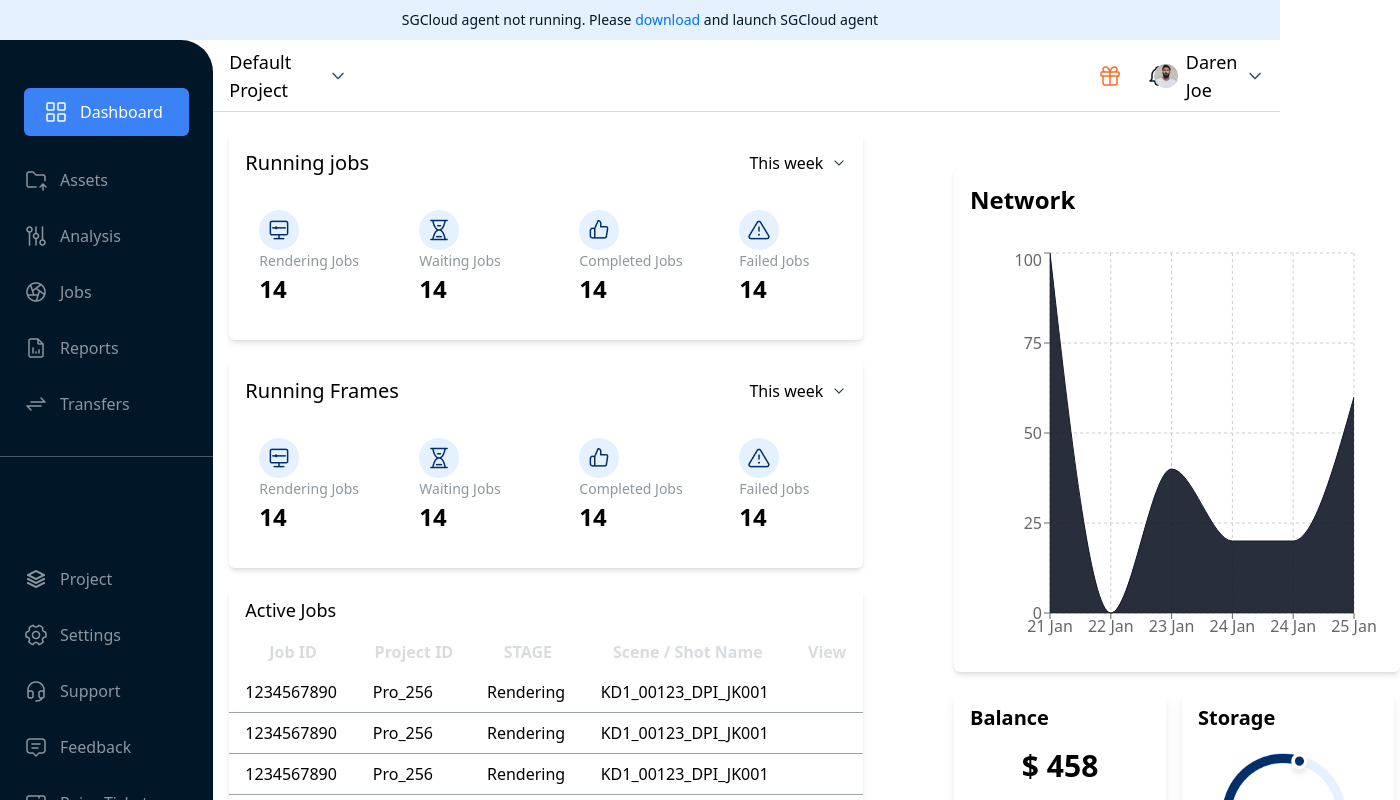
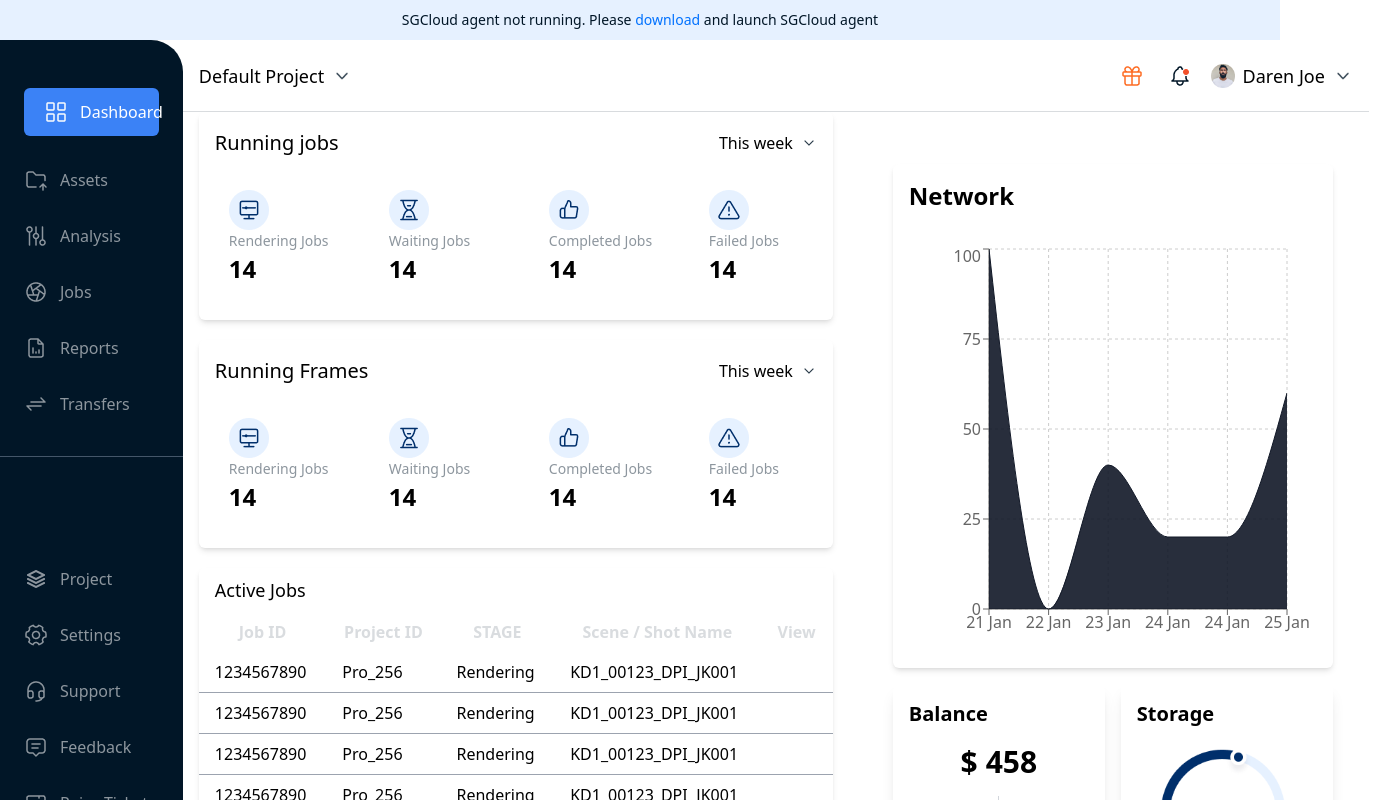
Before and after one commit to prsanjeet12/assignment2, a React (Create React App) app: page / in a window 1280 px wide. Shown: the top 800 px of the page, 1400 px wide, since content can reach past the window. Built offline with nearby package versions, Linux system fonts and the light colour scheme.

Commit message:
new updates

```diff
--- a/src/Components/Dashboard/Header.jsx
+++ b/src/Components/Dashboard/Header.jsx
@@ -6,7 +6,7 @@ import User from '../../assets/Ellipse 1.png';
 
 const Header = () => {
   return (
-    <div className="bg-[#FFFFF] h-[72px] lg:w-full md:w-[1220px] flex items-center justify-end px-4 border-b border-[#D9DCDF]">
+    <div className="bg-[#FFFFF] h-[72px] lg:w-full  flex items-center justify-end px-4 border-b border-[#D9DCDF]">
       <div className='flex items-center justify-between flex-1'>
         <div className='flex items-center space-x-2'>
           <h1 className='text-base md:text-lg font-medium'>Default Project</h1>
--- a/src/Components/Dashboard/RightContainer.jsx
+++ b/src/Components/Dashboard/RightContainer.jsx
@@ -13,15 +13,16 @@ const RightContainer = () => {
   ];
 
   return (
-    <div className="absolute
+    <div className="
+    w-full
+    sm:p-9
 
-    top-[152px]
 
-    left-[954px]">
+    ">
       <div className="w-full
-    lg:mt-4 md:w-[200px]
+    lg:mt-4
 
-       lg:w-[446px] h-[504px] bg-[#ffff] shadow-md rounded-md">
+       h-[504px] bg-[#ffff] shadow-md rounded-md">
         <h1 className="text-2xl font-bold p-4">Network</h1>
         <div className="p-4 ">
           <ResponsiveContainer width="100%" height={400}>
--- a/src/Components/Dashboard/TopHeader.jsx
+++ b/src/Components/Dashboard/TopHeader.jsx
@@ -2,7 +2,8 @@ import React from 'react';
 
 const TopHeader = () => {
   return (
-    <div className='lg:w-full md:w-[1220px] h-[40px] bg-[#E6F1FF] flex justify-center items-center'>
+    <div className='lg:w-full h-[40px]
+     bg-[#E6F1FF] flex justify-center items-center'>
       <h1 className='font-sans text-sm md:text-base lg:text-lg xl:text-[14px] text-[#011627] font-medium text-center'>
         SGCloud agent not running. Please <span className='text-[#0171FE]'>download</span> and launch SGCloud agent
       </h1>
--- a/src/pages/MainPage.jsx
+++ b/src/pages/MainPage.jsx
@@ -15,7 +15,7 @@ const MainPage = () => {
       <div className="flex flex-col w-full ">
         <Header />
         {/* <Footer/> */}
-        <div className='mt-5  flex-col'>
+        <div className='flex flex-col gap-6 lg:flex-row '>
           <MiddleContainer className="mt-4" />
           <RightContainer/>
 
```
